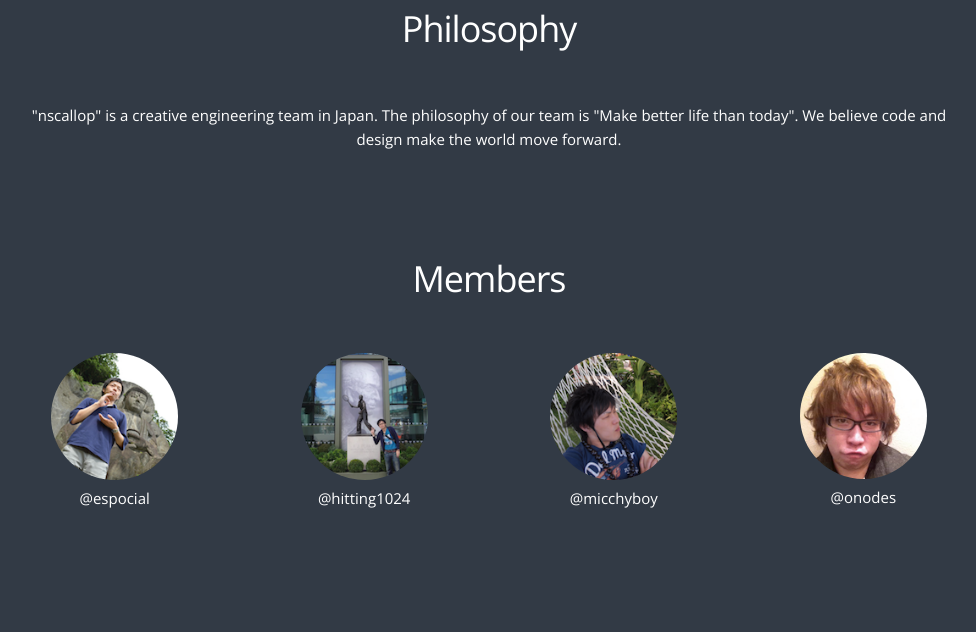
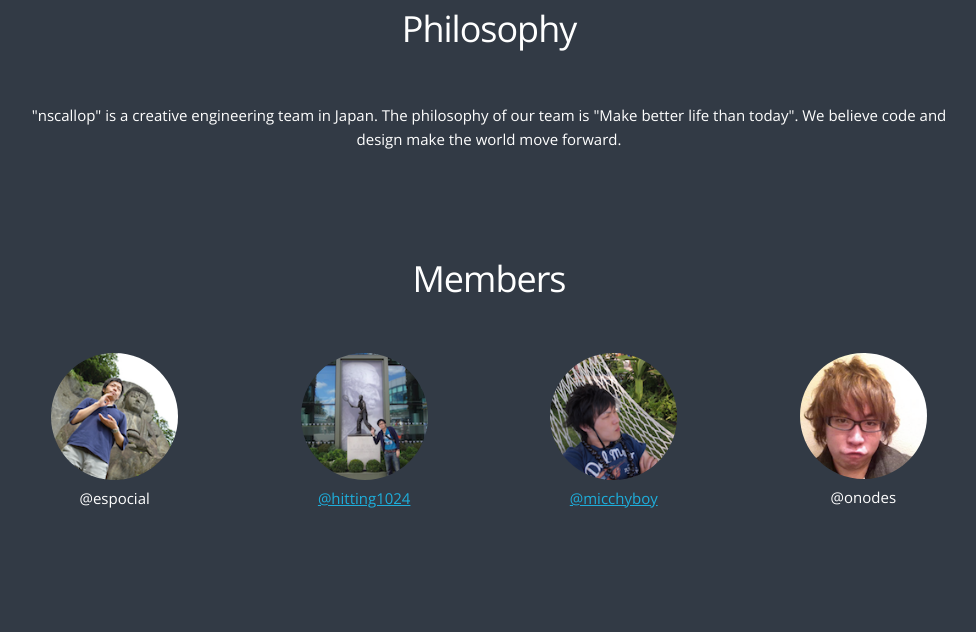
Before and after one commit to nscallop/nscallop.github.io, a plain HTML site: page index.html in a window 1280 px wide. Shown: the part 1493-2125 px from the top of the page, without its empty margins (151-1127 px from the left). Drawn offline with nearby package versions, Linux system fonts and the light colour scheme.

Commit message:
Modify member url

```diff
--- a/index.html
+++ b/index.html
@@ -123,19 +123,23 @@
           </div>
           <div class="three columns">
             <div class="member">
-              <img class="member-img" src="images/member_hitting.png" alt="espocial">
-              <p>@hitting1024</p>
+              <a target="_blank" href="http://www.hitting.jp">
+                <img class="member-img" src="images/member_hitting.png" alt="hitting1024">
+                <p>@hitting1024</p>
+              </a>
             </div>
           </div>
           <div class="three columns">
             <div class="member">
-              <img class="member-img" src="images/member_micchyboy.png" alt="espocial">
-              <p>@micchyboy</p>
+              <a target="_blank" href="http://uetamasamichi.com">
+                <img class="member-img" src="images/member_micchyboy.png" alt="micchyboy">
+                <p>@micchyboy</p>
+              </a>
             </div>
           </div>
           <div class="three columns">
             <div class="member">
-              <img class="member-img" src="images/member_onodes.png" alt="espocial">
+              <img class="member-img" src="images/member_onodes.png" alt="onodes">
               <p>@onodes</p>
             </div>
           </div>
```
